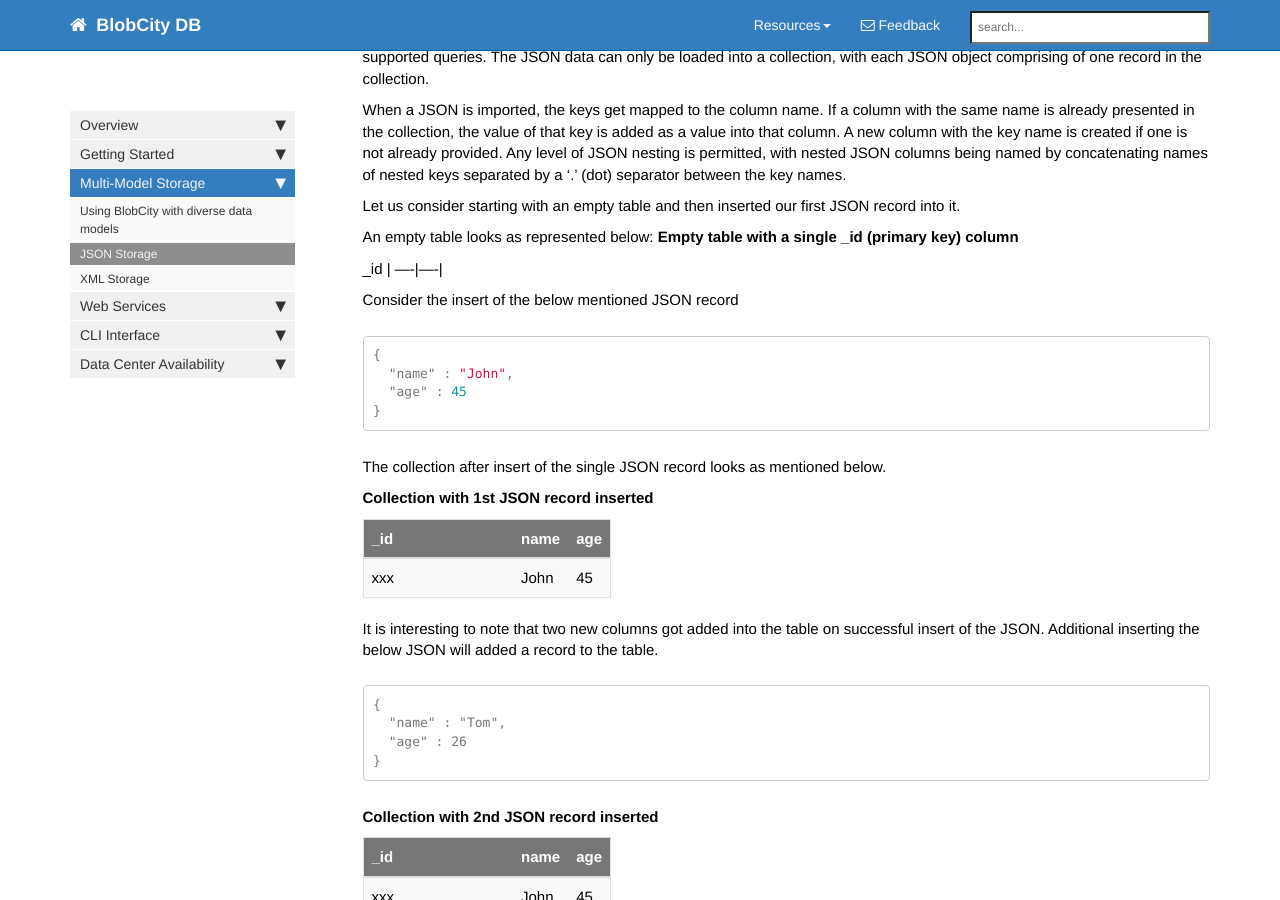
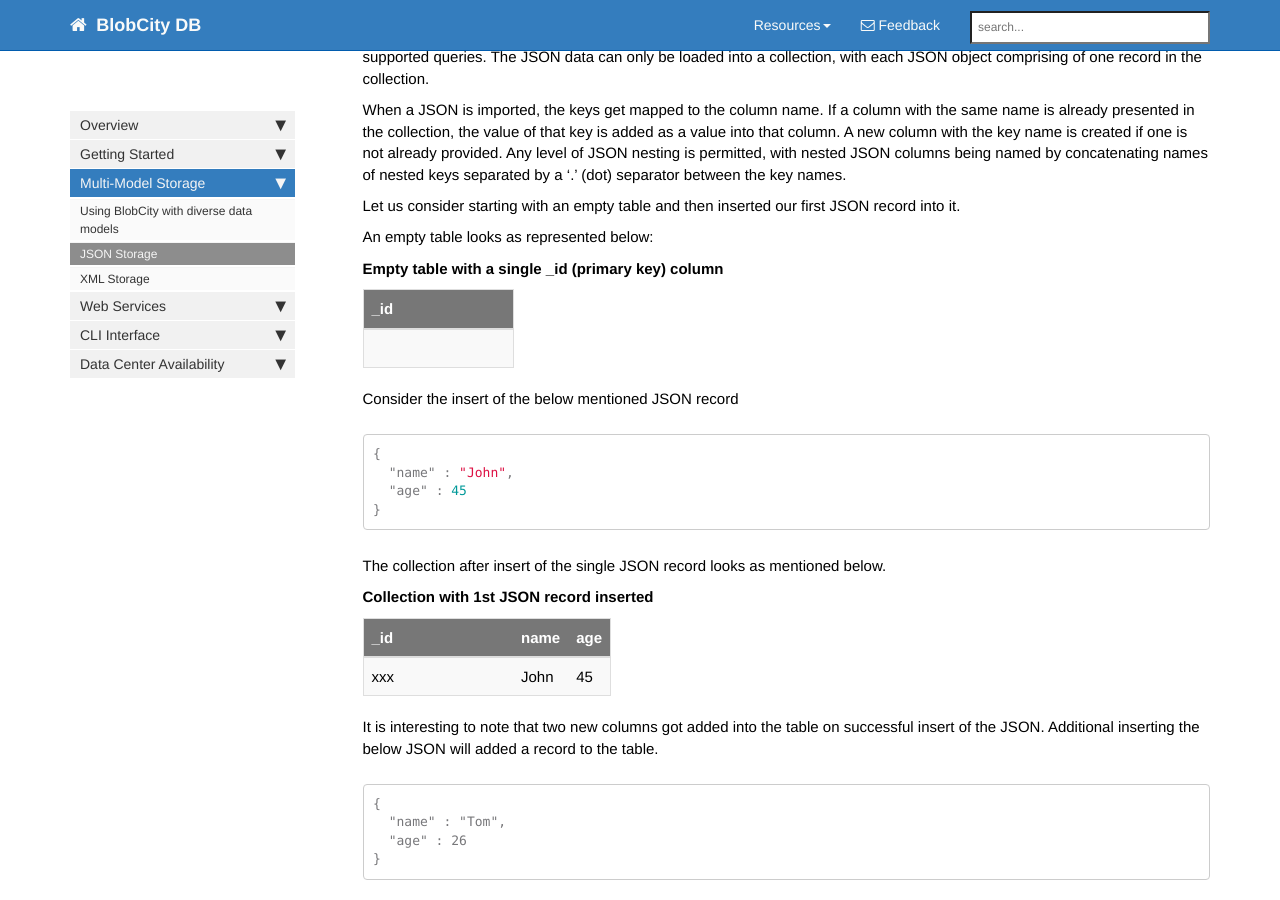
Before and after one commit to blobcity/blobcity.github.io, a Jekyll site: the page built from pages/mydoc/multi_model_storage_json_storage.md, in a window 1280 px wide and 900 px high, scrolled down 346 px. Built offline with Jekyll 4.4.1, drawn with Linux system fonts in a browser that asks for light colours; nearby versions of some CDN libraries; comment, search, counter and statistics services are not loaded.

Commit message:
Page formatting

```diff
--- a/pages/mydoc/multi_model_storage_json_storage.md
+++ b/pages/mydoc/multi_model_storage_json_storage.md
@@ -16,10 +16,12 @@
 Let us consider starting with an empty table and then inserted our first JSON record into it.
 
 An empty table looks as represented below:
+
 **Empty table with a single _id (primary key) column**
 
-_id |
-----|----|
+| _id |
+|-----|
+|    |
 
 Consider the insert of the below mentioned JSON record
 
```
